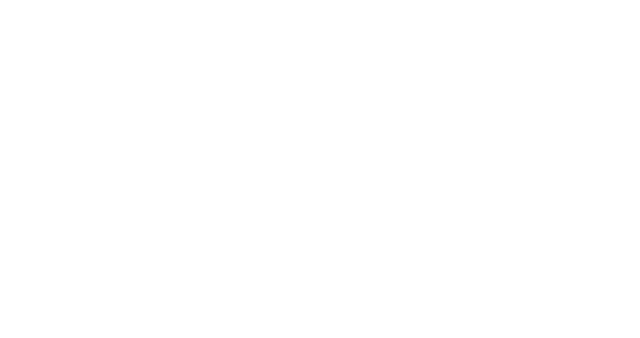
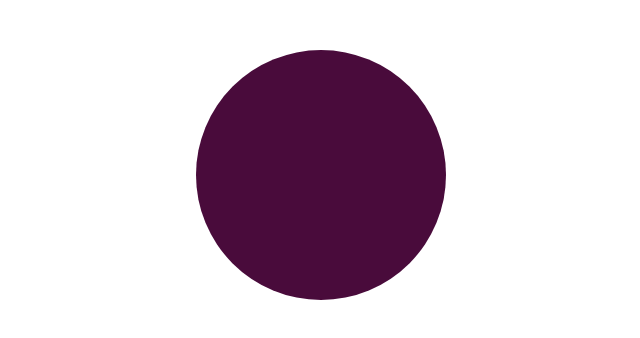
Before and after one commit to Liran-tal/React.js-intro, a React (Create React App) app: page / in a window 1280 px wide. Shown: the top 338 px of the page, without its empty margins (319-959 px from the left). Built offline with nearby package versions, Linux system fonts and the light colour scheme.

Commit message:
8.3 - changing box

```diff
--- /dev/null
+++ b/src/components/8/8.3/App.css
@@ -0,0 +1,35 @@
+.App {
+  margin: 50px auto;
+  width: 250px;
+  height: 250px;
+  text-align: center;
+}
+
+.Circle {
+  animation: toCircle ease-in 2s forwards;
+}
+
+@keyframes toCircle{
+  to {
+    border-radius: 50%;
+  }
+}
+
+/*
+
+@media (prefers-reduced-motion: no-preference) {
+  .App-logo {
+    animation: App-logo-spin infinite 20s linear;
+  }
+}
+
+
+
+@keyframes App-logo-spin {
+  from {
+    transform: rotate(0deg);
+  }
+  to {
+    transform: rotate(360deg);
+  }
+} */
--- /dev/null
+++ b/src/components/8/8.3/App.js
@@ -0,0 +1,46 @@
+import React from 'react';
+import './App.css';
+
+class App extends React.Component {
+  constructor (props) {
+    super (props);
+
+    this.state = {red: 255, green: 255, blue: 255, counter: 0, className: "App"};
+  }
+
+  componentDidMount () {
+    const red = Math.floor(Math.random() * 255);
+    const green = Math.floor(Math.random() * 255);
+    const blue = Math.floor(Math.random() * 255);
+
+    this.setState({red: red, green: green, blue: blue});
+  }
+
+  componentDidUpdate () {
+    setTimeout(() => {
+      this.setState((prevState) => {
+        prevState.red = Math.floor(Math.random() * 255);
+        prevState.green = Math.floor(Math.random() * 255);
+        prevState.blue = Math.floor(Math.random() * 255);
+        prevState.counter += 1;
+        prevState.className = prevState.counter >= 5 && "App Circle";
+
+        return prevState;
+      });
+    }, 500);
+  }
+
+  render () {
+    return (
+      <div
+        className={this.state.counter < 5 ? "App" : "App Circle"}
+        style={{
+          background:`rgb(${this.state.red}, ${this.state.green}, ${this.state.blue})`
+        }}
+      >
+      </div>
+    );
+  }
+}
+
+export default App;
--- a/src/index.js
+++ b/src/index.js
@@ -11,7 +11,8 @@ import './index.css';
 // import App from './7/7.2/App';
 // import App from './7/7.3/App';
 // import App from './components/8/8.1/App.js';
-import App from './components/8/8.2/App.js';
+// import App from './components/8/8.2/App.js';
+import App from './components/8/8.3/App.js';
 import reportWebVitals from './reportWebVitals';
 
 if (module.hot) {
```
